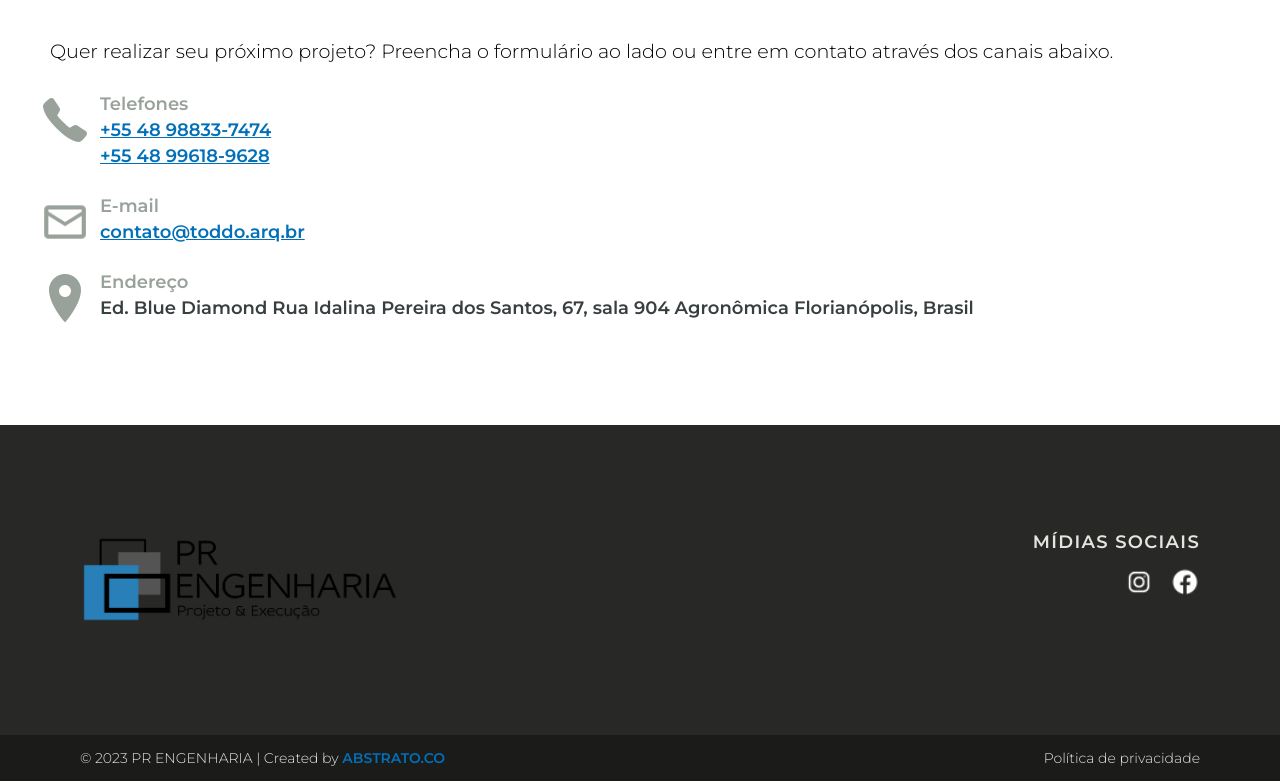
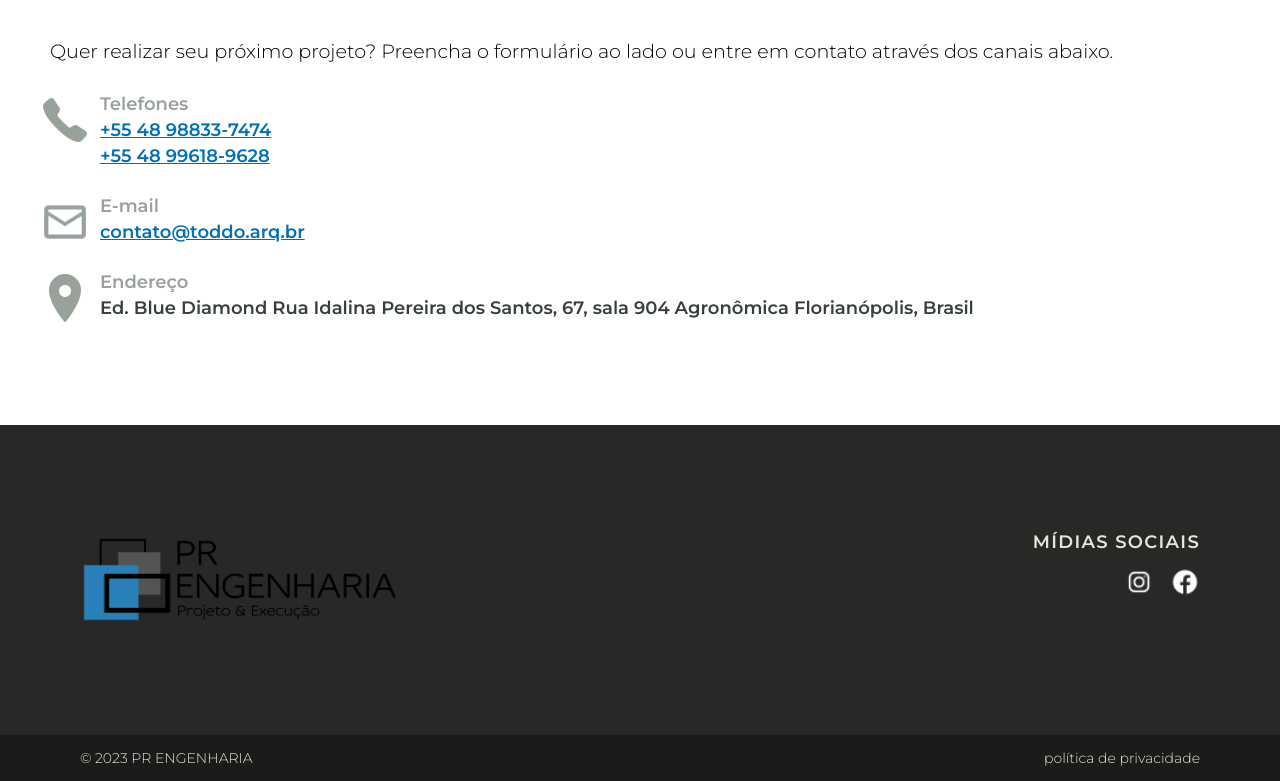
Before and after one commit to Gabbellini/prengenharia, a Vue app: page / in a window 1280 px wide. Shown: the part 2840-3621 px from the top of the page. Built offline with nearby package versions, Linux system fonts and the light colour scheme.

Commit message:
fix: scroll glitch

```diff
--- a/src/views/AboutView.vue
+++ b/src/views/AboutView.vue
@@ -359,10 +359,10 @@
         </div>
       </div>
       <div class="footer__lower">
-        <div class="footer__copyright">© 2023 PR ENGENHARIA | Created by
-          <a href="https://personal-website-kohl-mu.vercel.app/" target="_blank">ABSTRATO.CO</a>
+        <div class="footer__copyright">© 2023 PR ENGENHARIA <span v-show="false">| Created by</span>
+          <a v-show="false" href="https://personal-website-kohl-mu.vercel.app/" target="_blank">ABSTRATO.CO</a>
         </div>
-        <router-link class="footer__privacy-policies" to="/policies">Política de privacidade</router-link>
+        <router-link class="footer__privacy-policies" to="/policies">política de privacidade</router-link>
       </div>
     </footer>
   </div>
@@ -381,6 +381,10 @@ export default defineComponent({
 <style scoped>
 @import url("https://fonts.googleapis.com/css2?family=Quicksand:wght@300;600&display=swap");
 @import url("https://fonts.googleapis.com/css2?family=Montserrat:wght@300;600&display=swap");
+
+.about-view {
+  overflow: hidden;
+}
 
 .section {
   width: 100%;
@@ -460,7 +464,8 @@ export default defineComponent({
 }
 
 .section__image > img {
-  max-width: 340px;
+  /* max-width: 340px; */
+  width: 100%;
   border-radius: 30px;
 }
 
```
